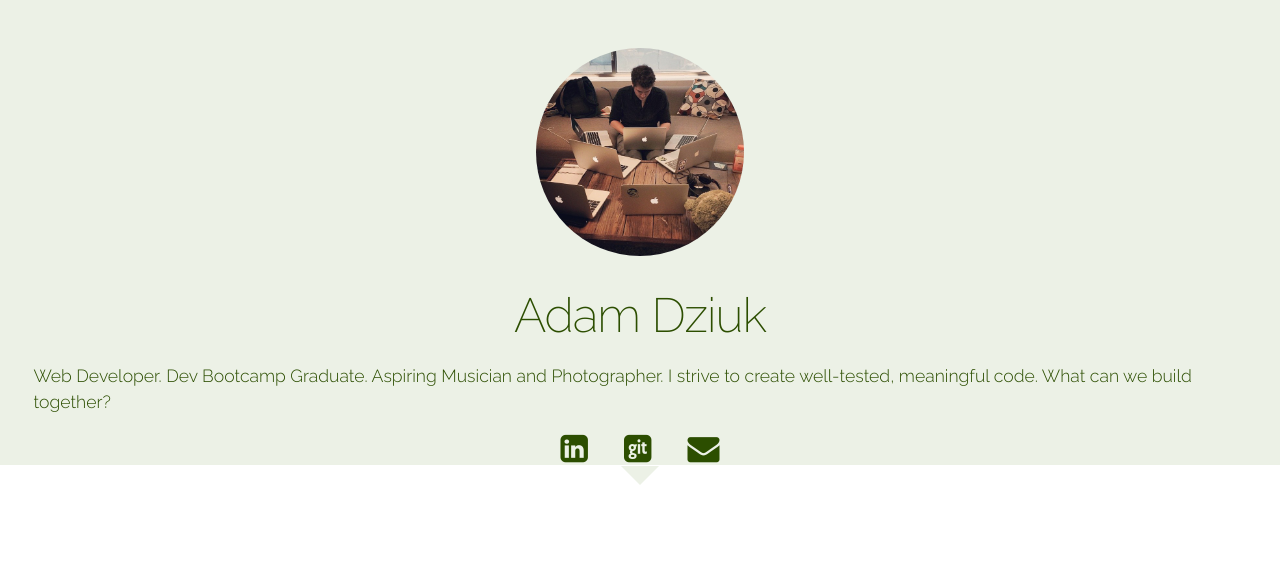
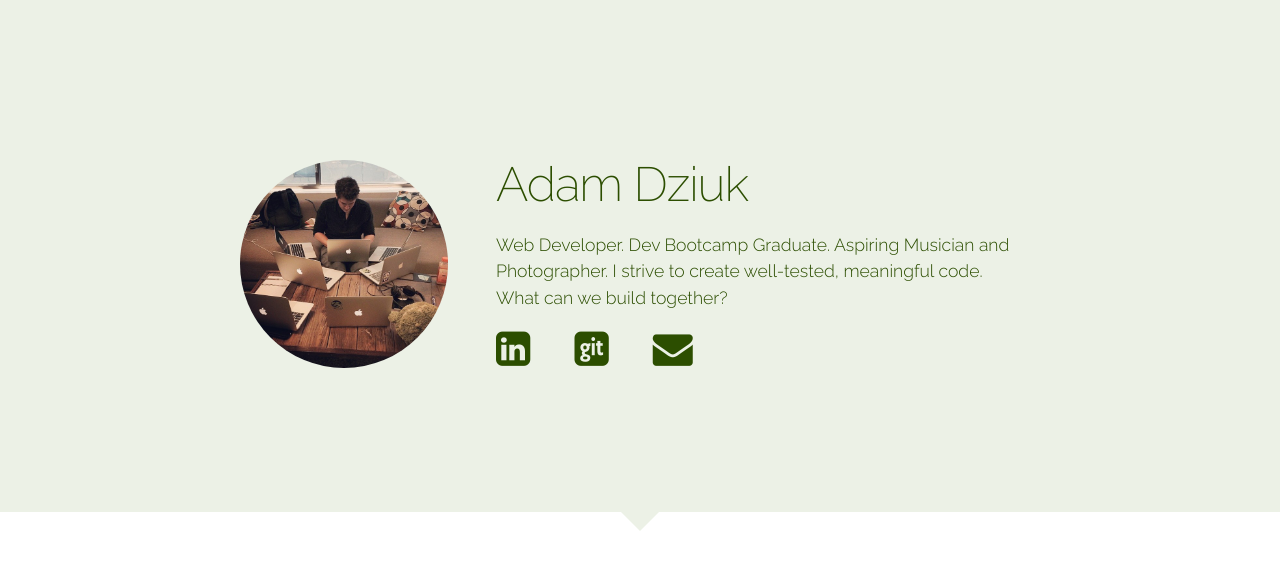
Before and after one commit to amdziuk/amdziuk.github.io, a plain HTML site: page index.html in a window 1280 px wide. Drawn offline with Linux system fonts and the light colour scheme.

Commit message:
Header for desktop complete. Just a single breakpoint for media queries at the moment, consider adding more in the future

```diff
--- a/assets/stylesheets/main.css
+++ b/assets/stylesheets/main.css
@@ -1,6 +1,7 @@
 header {
+  position: relative;
+  width: 100%;
   font-family: 'Raleway', 'Helvetica Neue Light', 'Helvetica Neue', Helvetica, Arial, 'Lucida Grande', sans-serif;
-  position: relative;
   background-color: #ECF1E6;
   color: #2C4E00;
   text-align: center;
@@ -20,6 +21,9 @@ header {
 }
 
 .header-description {
+  display: inline-block;
+  margin-left: auto;
+  margin-right: auto;
   font-weight: 300;
   font-size: 3em;
   text-align: left;
@@ -51,6 +55,7 @@ header {
   border-right: 1.2em solid transparent;
   border-top: 1.2em solid #ECF1E6;
 }
+
 /* Custom, iPhone Retina */
 @media only screen and (min-width : 320px) {
   header {
@@ -70,6 +75,7 @@ header {
 
   .header-description {
     margin-left: 1em;
+    width: 16em;
     font-size: 1.1em;
     line-height: 1.5em;
     margin-bottom: 1em;
@@ -94,6 +100,35 @@ header {
 
 /* Medium Devices, Desktops */
 @media only screen and (min-width : 992px) {
+  .header-container {
+    padding-top: 7em;
+    padding-bottom: 7em;
+    width: 50em;
+    margin-right: auto;
+    margin-left: auto;
+    text-align: left;
+    overflow: hidden;
+  }
+
+  #avatar {
+    float: left;
+  }
+
+  .header-content {
+    float: left;
+    margin-left: 3em;
+  }
+
+  .header-description {
+    width: 30em;
+    margin-left: 0em;
+  }
+
+  .header-contact a {
+    font-size: 2.5em;
+    padding-left: 0;
+    padding-right: 1em;
+  }
 
 }
 
--- a/index.html
+++ b/index.html
@@ -17,6 +17,7 @@
 
 <body>
   <header>
+    <div class="header-container">
       <div class="logo"><img src="assets/images/avatar.jpg" id="avatar"></div>
       <div class="header-content">
         <div class="header-name">
@@ -33,6 +34,7 @@
           </ul>
         </div>
       </div>
+    </div>
     <div class="divider"></div>
   </header>
 </body>
```
Lines whose indentation alone changed are shown as unchanged.
